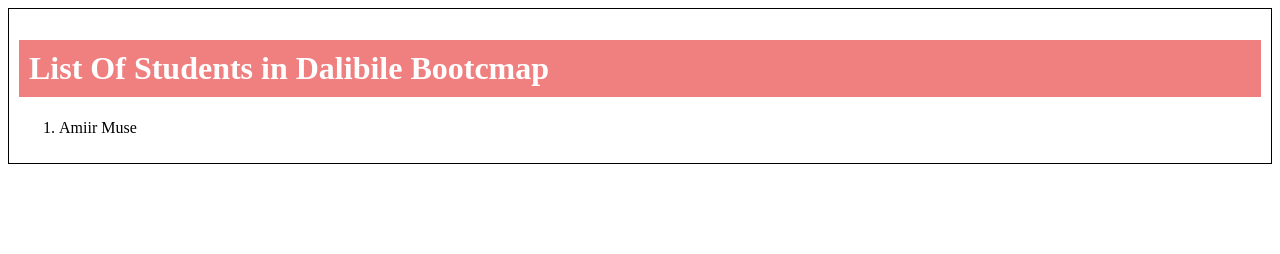
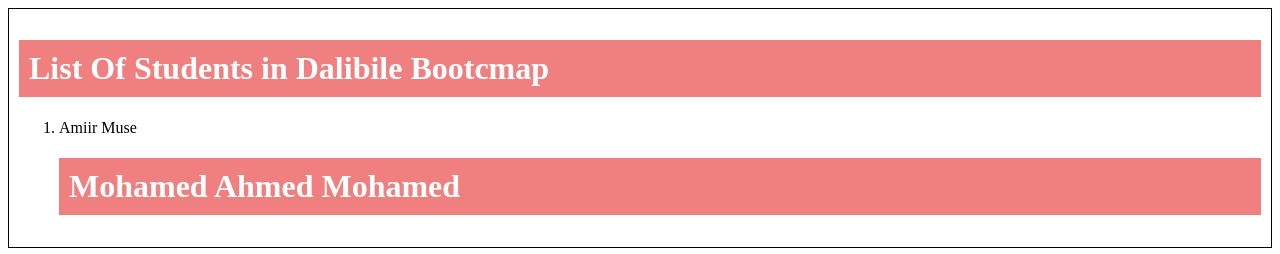
Before and after one commit to ENG-AMIIR-MUSE/list-std-irise, a plain HTML site: page index.html in a window 1280 px wide. Drawn offline with Linux system fonts and the light colour scheme.

Commit message:
added my name  in the list

```diff
--- a/index.html
+++ b/index.html
@@ -25,6 +25,7 @@
 
     <ol>
         <li>Amiir Muse</li>
+        <h1>Mohamed Ahmed Mohamed</h1>
     </ol>
 </body>
 </html>
```
